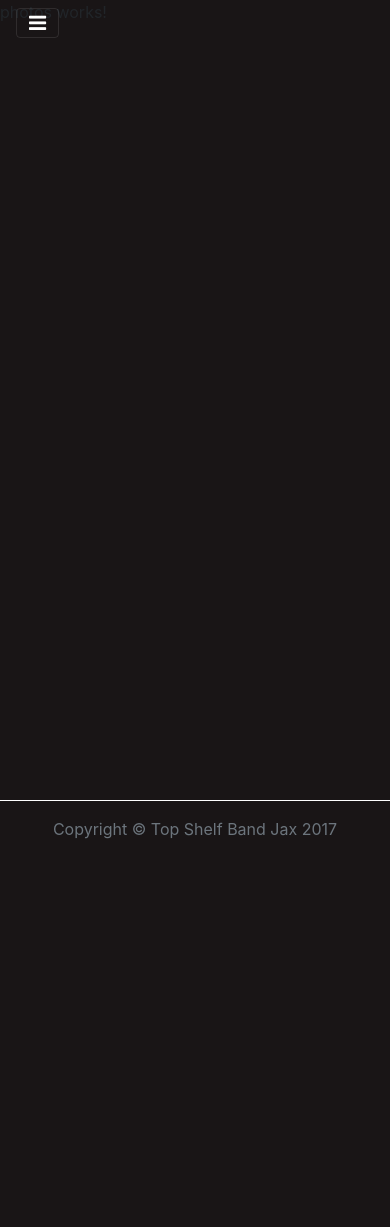
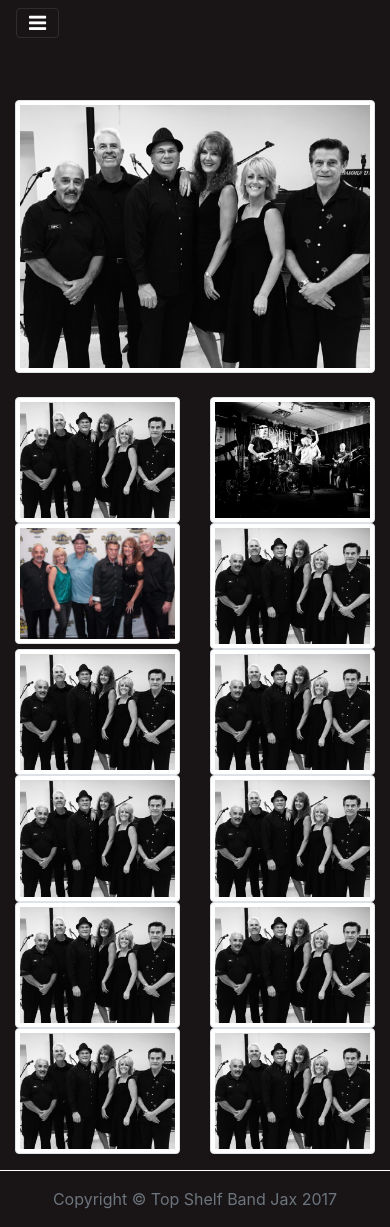
Before and after one commit to PinpointWS/top-shelf, an Angular app in the folder top-shelf/: page /photos in a window 390 px wide. Before the commit the page ends 857 px from the top, so only its background shows below. Built offline with nearby package versions, Linux system fonts and the light colour scheme.

Commit message:
Add start for photo gallery

```diff
--- a/top-shelf/src/app/core/nav/nav.component.html
+++ b/top-shelf/src/app/core/nav/nav.component.html
@@ -19,10 +19,10 @@
               <a class="nav-link"  routerLink="./music" routerLinkActive="active"> Music </a>
             </li>
             <li class="nav-item">
-              <a class="nav-link"  routerLink="./contacts" routerLinkActive="active"> Contact </a>
+               <a class="nav-link"  routerLink="./photos" routerLinkActive="active"> Photos </a>
             </li>
             <li class="nav-item">
-               <a class="nav-link"  routerLink="./faqs" routerLinkActive="active"> FAQ's </a>
+              <a class="nav-link"  routerLink="./contacts" routerLinkActive="active"> Contact </a>
             </li>
           </ul>
         </div>
--- a/top-shelf/src/app/photos/photos.component.html
+++ b/top-shelf/src/app/photos/photos.component.html
@@ -1,3 +1,48 @@
-<p>
-  photos works!
-</p>
+ <div class="container top-padding">
+
+	 <div class="row">
+    <div class="col-sm">
+       <img src={{imageName}} alt="Random first slide" class="img-thumbnail">
+    </div>
+  </div>
+
+
+   <div class="row mt-4">
+    <div class="col-6 col-sm-3 col-md-2 col-lg-1">
+       <img src="assets/img/band4.jpg" width="100%" alt="Random first slide" class="img-thumbnail" (click)="setImageName('assets/img/band4.jpg')">
+    </div>
+    <div class="col-6 col-sm-3 col-md-2 col-lg-1">
+      <img src="assets/img/band5.jpg" alt="Random first slide" class="img-thumbnail" (click)="setImageName('assets/img/band5.jpg')">
+    </div>
+    <div class="col-6 col-sm-3 col-md-2 col-lg-1">
+      <img src="assets/img/band6.png" alt="Random first slide" class="img-thumbnail" (click)="setImageName('assets/img/band6.png')">
+    </div>
+    <div class="col-6 col-sm-3 col-md-2 col-lg-1">
+      <img src="assets/img/band4.jpg" alt="Random first slide" class="img-thumbnail"(click)="setImageName('assets/img/band4.jpg')">
+    </div>
+    <div class="col-6 col-sm-3 col-md-2 col-lg-1">
+      <img src="assets/img/band4.jpg" alt="Random first slide" class="img-thumbnail"(click)="setImageName('assets/img/band4.jpg')">
+    </div>
+    <div class="col-6 col-sm-3 col-md-2 col-lg-1">
+      <img src="assets/img/band4.jpg" alt="Random first slide" class="img-thumbnail"(click)="setImageName('assets/img/band4.jpg')">
+    </div>
+        <div class="col-6 col-sm-3 col-md-2 col-lg-1">
+      <img src="assets/img/band4.jpg" alt="Random first slide" class="img-thumbnail"(click)="setImageName('assets/img/band4.jpg')">
+    </div>
+    <div class="col-6 col-sm-3 col-md-2 col-lg-1">
+      <img src="assets/img/band4.jpg" alt="Random first slide" class="img-thumbnail"(click)="setImageName('assets/img/band4.jpg')">
+    </div>
+    <div class="col-6 col-sm-3 col-md-2 col-lg-1">
+      <img src="assets/img/band4.jpg" alt="Random first slide" class="img-thumbnail"(click)="setImageName('assets/img/band4.jpg')">
+    </div>
+        <div class="col-6 col-sm-3 col-md-2 col-lg-1">
+      <img src="assets/img/band4.jpg" alt="Random first slide" class="img-thumbnail"(click)="setImageName('assets/img/band4.jpg')">
+    </div>
+    <div class="col-6 col-sm-3 col-md-2 col-lg-1">
+      <img src="assets/img/band4.jpg?r1" alt="Random first slide" class="img-thumbnail"(click)="setImageName('assets/img/band4.jpg')">
+    </div>
+    <div class="col-6 col-sm-3 col-md-2 col-lg-1">
+      <img src="assets/img/band4.jpg?r1" alt="Random first slide" class="img-thumbnail"(click)="setImageName('assets/img/band4.jpg')">
+    </div>
+  </div>
+</div>
--- a/top-shelf/src/app/photos/photos.component.ts
+++ b/top-shelf/src/app/photos/photos.component.ts
@@ -7,9 +7,14 @@ import { Component, OnInit } from '@angular/core';
 })
 export class PhotosComponent implements OnInit {
 
+    private imageName:string = "assets/img/band4.jpg";
   constructor() { }
 
   ngOnInit() {
   }
 
+  setImageName(imageName:string){
+      this.imageName = imageName;
+  }
+
 }
```
